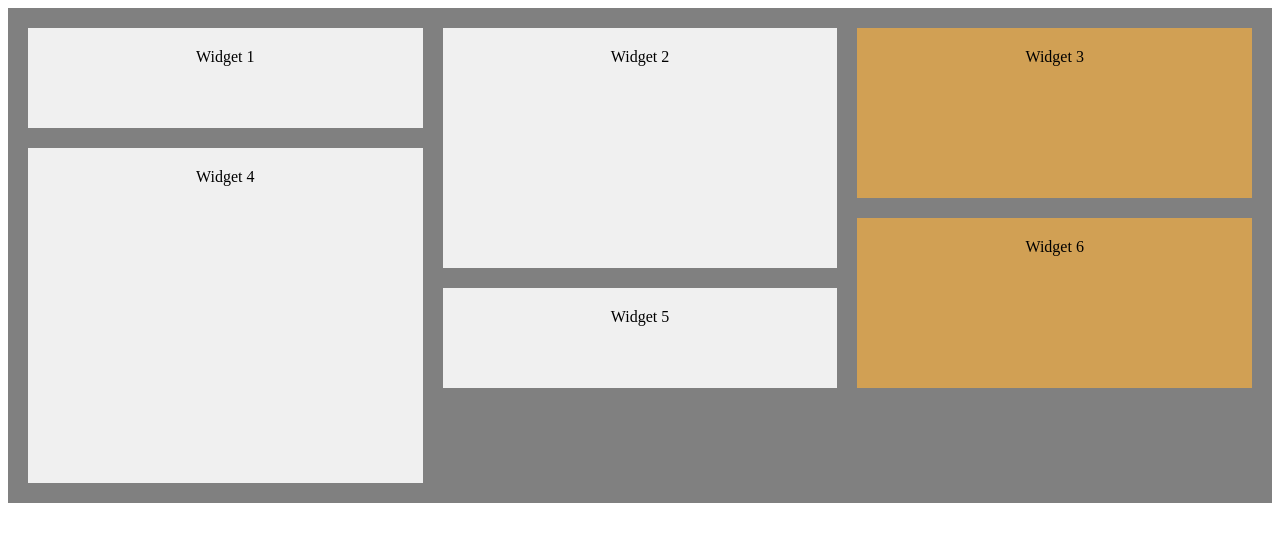
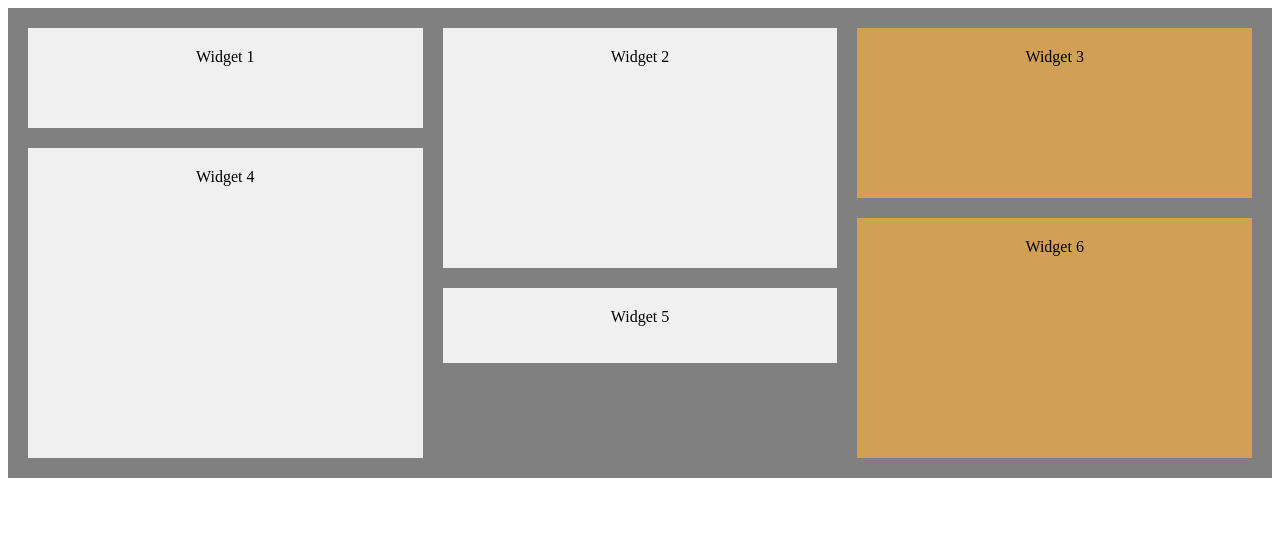
Before and after one commit to gauravshresthaofficial/csschallenge, a plain HTML site: page index.html in a window 1280 px wide. Drawn offline with Linux system fonts and the light colour scheme.

Commit message:
Update index.html

```diff
--- a/index.html
+++ b/index.html
@@ -35,8 +35,8 @@
                     "d b c"
                     "d b f"
                     "d e f"
-                    "d - -";
-                grid-template-rows: 100px 50px 50px 100px 75px;
+                    "d - f";
+                grid-template-rows: 100px 50px 50px 75px 75px;
             }
         }
 
```
